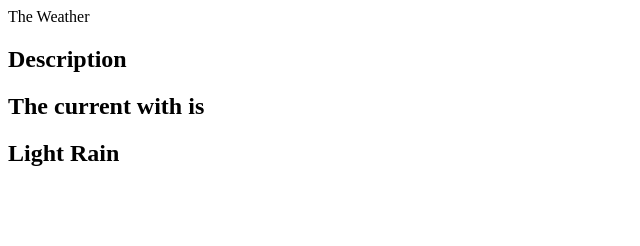
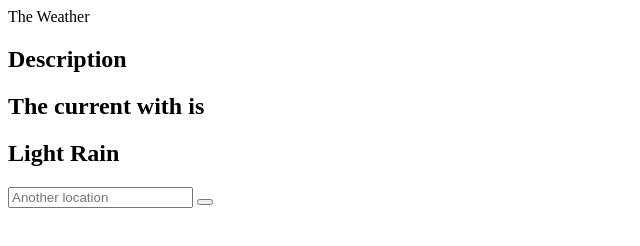
Before and after one commit to OrengAnn/Weather-App, a website: page index.html in a window 1280 px wide. Shown: the whole page, without its empty margins (0-640 px from the left). Drawn offline with Linux system fonts and the light colour scheme.

Commit message:
creating a form

```diff
--- a/index.html
+++ b/index.html
@@ -18,6 +18,12 @@
                     <h2>Light Rain</h2>
                 </div>
             </div>
+            <div class="infoSection">
+                <form id="form">
+                    <input type="text" name="location" class="location" placeholder="Another location" />
+                    <button class="submit" type="submit"></button>
+                </form>
+            </div>
         </div>
     </section>
 </body>
```
